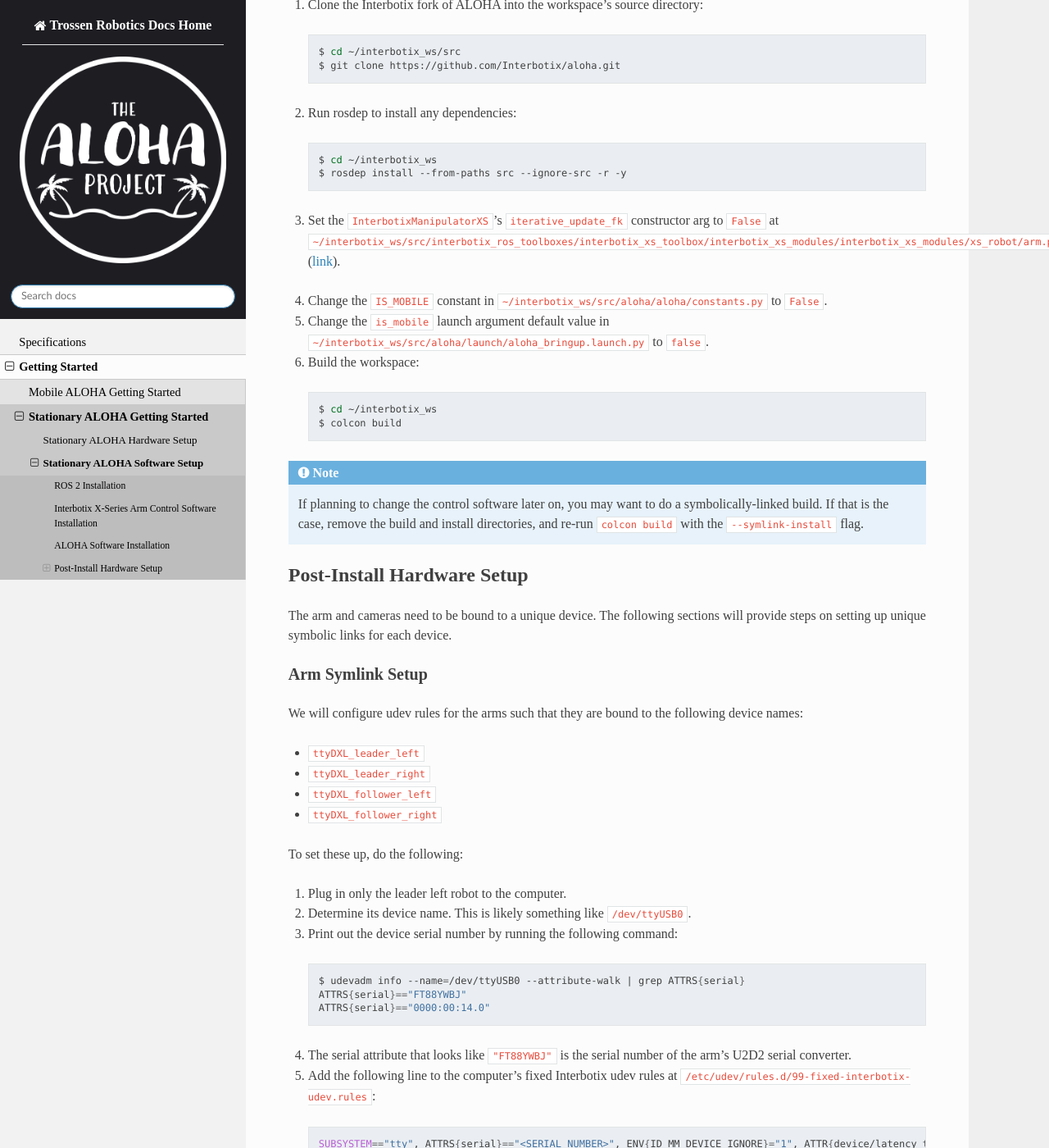
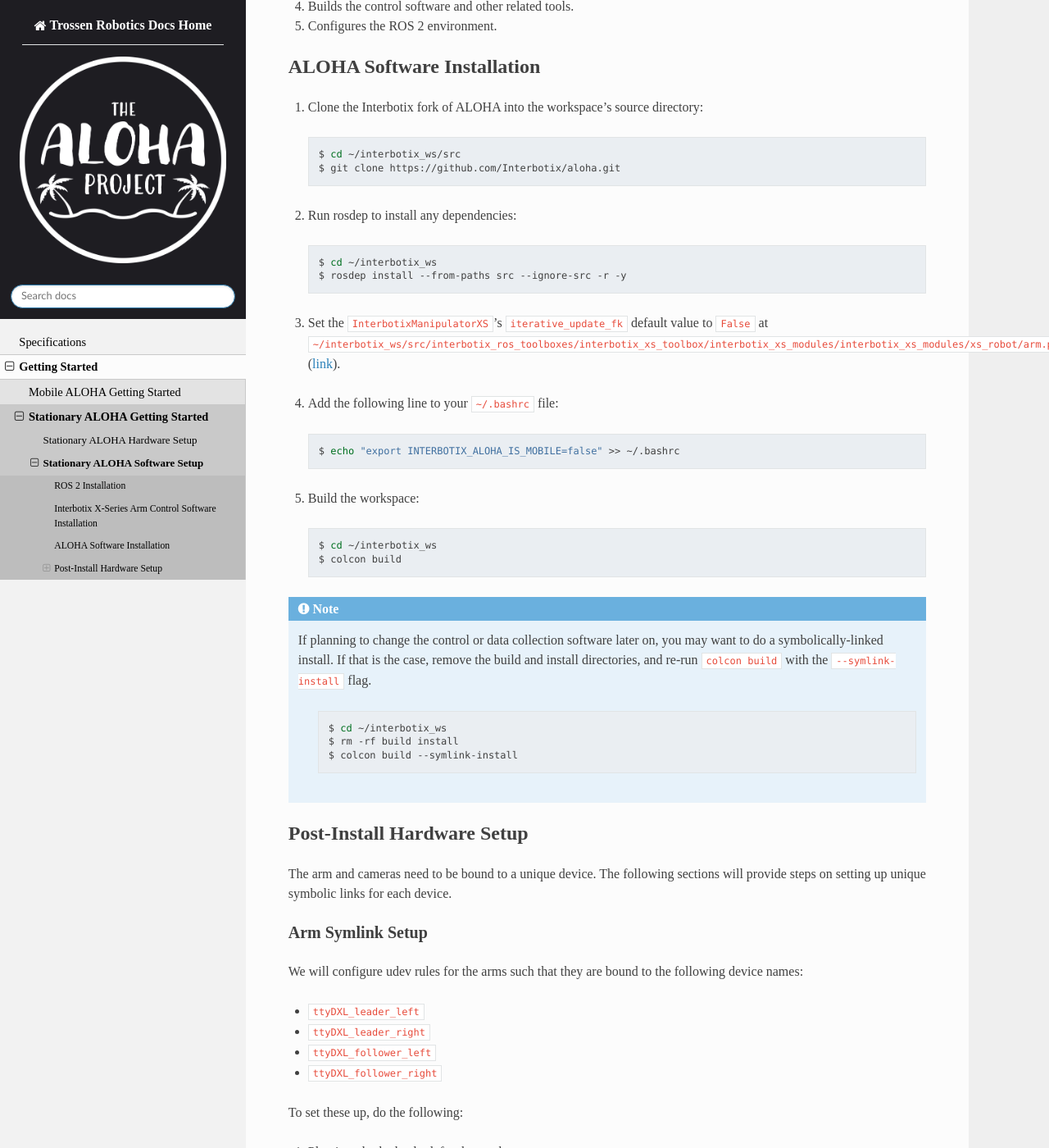
Before and after one commit to TrossenRobotics/aloha_docs, a Sphinx documentation site: the page built from docs/getting_started/stationary/software_setup.rst, in a window 1280 px wide and 1400 px high, scrolled down 1169 px. Shown: the whole window at 82% size. Built offline with Sphinx 7.4.7 and the Read the Docs theme 2.0.0, drawn with Linux system fonts in a browser that asks for light colours; some web fonts are replaced; some of the changed text lies outside the part shown.

Commit message:
Adhere closer to laptop device setup

```diff
--- a/docs/getting_started/stationary/software_setup.rst
+++ b/docs/getting_started/stationary/software_setup.rst
@@ -4,7 +4,12 @@
 
 .. note::
 
-  The Interbotix ALOHA Stationary control software is currently supported for **ROS 2 Humble** running on **native Linux Ubuntu 22.04**.
+  The Interbotix ALOHA Stationary control software is supported for **ROS 2 Humble** running on **native Linux Ubuntu 22.04**.
+
+.. note::
+
+  If using a laptop supplied by Trossen Robotics, all required software will be pre-installed.
+  In this case, you can skip to the Post-Install Hardware Setup section of this guide.
 
 This guide will walk through the process of setting up the Interbotix ALOHA Stationary control software.
 
@@ -13,7 +18,7 @@
 
 ROS 2 can be installed in one of two ways:
 
-* (Preferred) Using the Interbotix X-Series Arm installation script.
+* (**Preferred**) Using the Interbotix X-Series Arm installation script.
   See the next section for details.
 * Following the `official ROS 2 Humble Ubuntu Debian install guide`_.
 
@@ -69,15 +74,17 @@
     $ cd ~/interbotix_ws
     $ rosdep install --from-paths src --ignore-src -r -y
 
-3.  Set the ``InterbotixManipulatorXS``'s ``iterative_update_fk`` constructor arg to ``False`` at ``~/interbotix_ws/src/interbotix_ros_toolboxes/interbotix_xs_toolbox/interbotix_xs_modules/interbotix_xs_modules/xs_robot/arm.py`` (`link`_).
+3.  Set the ``InterbotixManipulatorXS``'s ``iterative_update_fk`` default value to ``False`` at ``~/interbotix_ws/src/interbotix_ros_toolboxes/interbotix_xs_toolbox/interbotix_xs_modules/interbotix_xs_modules/xs_robot/arm.py`` (`link`_).
 
 .. _`link`: https://github.com/Interbotix/interbotix_ros_toolboxes/blob/c187bcea89b60391244bb19943ebd78f770aa975/interbotix_xs_toolbox/interbotix_xs_modules/interbotix_xs_modules/xs_robot/arm.py#L81
 
-4.  Change the ``IS_MOBILE`` constant in ``~/interbotix_ws/src/aloha/aloha/constants.py`` to ``False``.
+4.  Add the following line to your ``~/.bashrc`` file:
 
-5.  Change the ``is_mobile`` launch argument default value in ``~/interbotix_ws/src/aloha/launch/aloha_bringup.launch.py`` to ``false``.
+  .. code-block:: bash
 
-6.  Build the workspace:
+    $ echo "export INTERBOTIX_ALOHA_IS_MOBILE=false" >> ~/.bashrc
+
+5.  Build the workspace:
 
   .. code-block:: bash
 
@@ -86,8 +93,14 @@
 
 .. note::
 
-  If planning to change the control software later on, you may want to do a symbolically-linked build.
+  If planning to change the control or data collection software later on, you may want to do a symbolically-linked install.
   If that is the case, remove the build and install directories, and re-run ``colcon build`` with the ``--symlink-install`` flag.
+
+    .. code-block:: bash
+
+      $ cd ~/interbotix_ws
+      $ rm -rf build install
+      $ colcon build --symlink-install
 
 Post-Install Hardware Setup
 ===========================
```
Also changed, not shown: other parts of docs/getting_started/stationary/software_setup.rst (+1 -1 lines).
